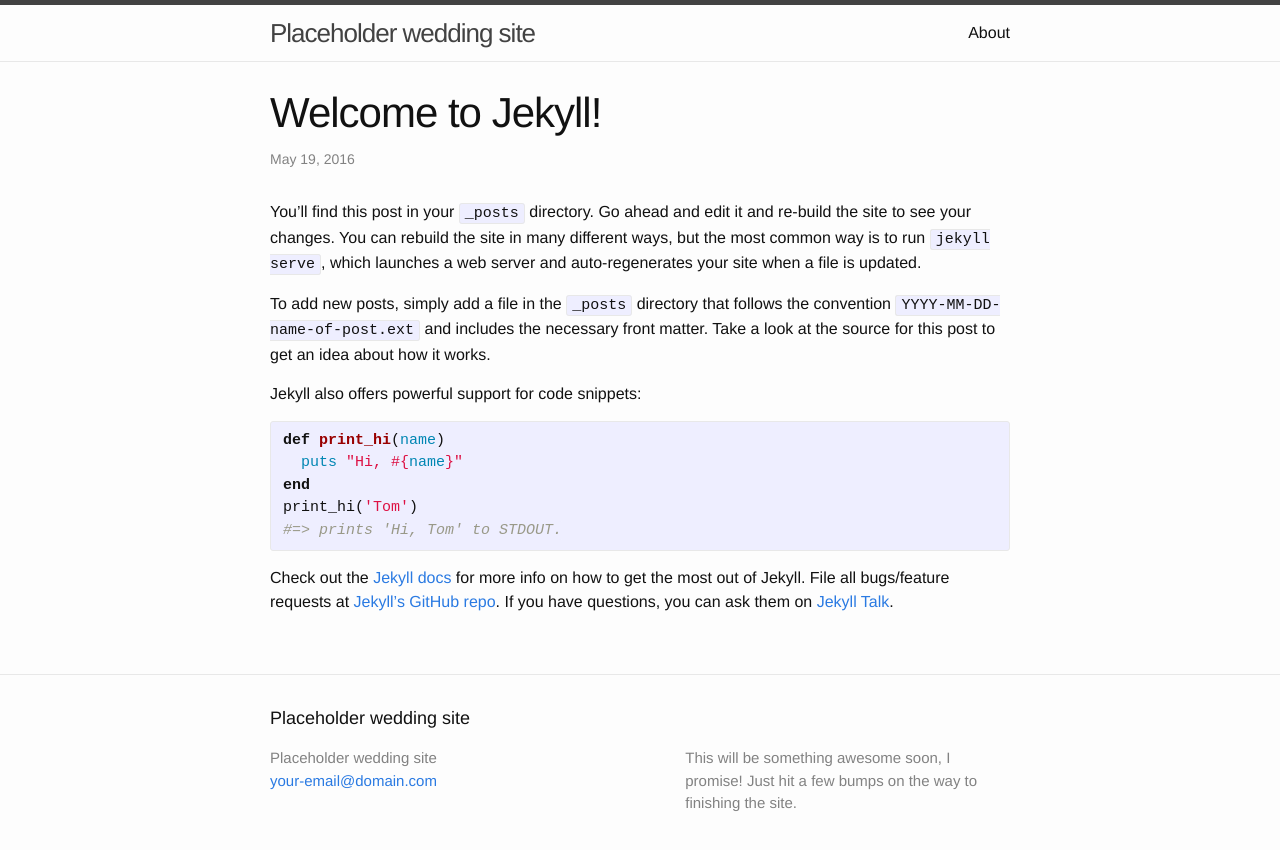
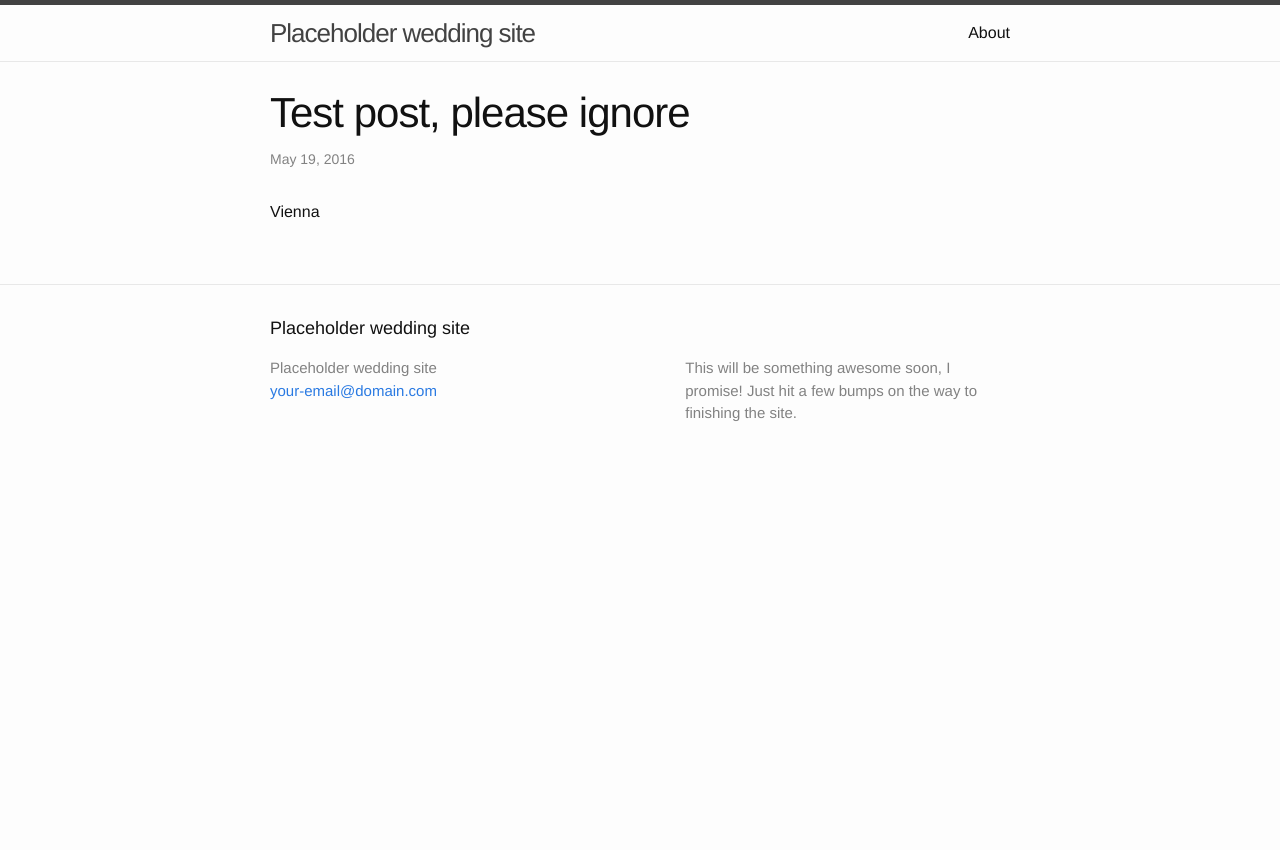
Before and after one commit to Mognar/mognar.github.io, a Jekyll site: the page built from _posts/2016-05-19-welcome-to-jekyll.markdown, in a window 1280 px wide. Shown: the top 850 px of the page. Built offline with Jekyll 4.4.1, drawn with Linux system fonts in a browser that asks for light colours.

Commit message:
Update 2016-05-19-welcome-to-jekyll.markdown

```diff
--- a/_posts/2016-05-19-welcome-to-jekyll.markdown
+++ b/_posts/2016-05-19-welcome-to-jekyll.markdown
@@ -1,25 +1,7 @@
 ---
 layout: post
-title:  "Welcome to Jekyll!"
+title:  "Test post, please ignore"
 date:   2016-05-19 08:05:21 -0400
 categories: jekyll update
 ---
-You’ll find this post in your `_posts` directory. Go ahead and edit it and re-build the site to see your changes. You can rebuild the site in many different ways, but the most common way is to run `jekyll serve`, which launches a web server and auto-regenerates your site when a file is updated.
-
-To add new posts, simply add a file in the `_posts` directory that follows the convention `YYYY-MM-DD-name-of-post.ext` and includes the necessary front matter. Take a look at the source for this post to get an idea about how it works.
-
-Jekyll also offers powerful support for code snippets:
-
-{% highlight ruby %}
-def print_hi(name)
-  puts "Hi, #{name}"
-end
-print_hi('Tom')
-#=> prints 'Hi, Tom' to STDOUT.
-{% endhighlight %}
-
-Check out the [Jekyll docs][jekyll-docs] for more info on how to get the most out of Jekyll. File all bugs/feature requests at [Jekyll’s GitHub repo][jekyll-gh]. If you have questions, you can ask them on [Jekyll Talk][jekyll-talk].
-
-[jekyll-docs]: http://jekyllrb.com/docs/home
-[jekyll-gh]:   https://github.com/jekyll/jekyll
-[jekyll-talk]: https://talk.jekyllrb.com/
+Vienna
```
